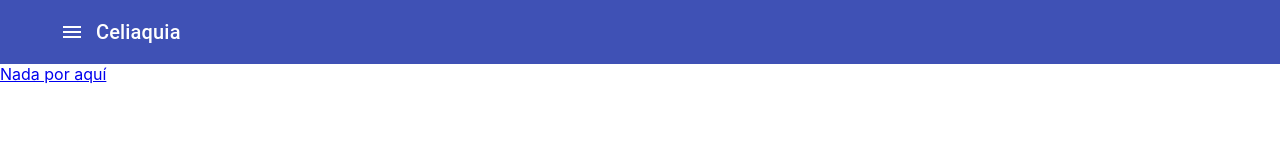
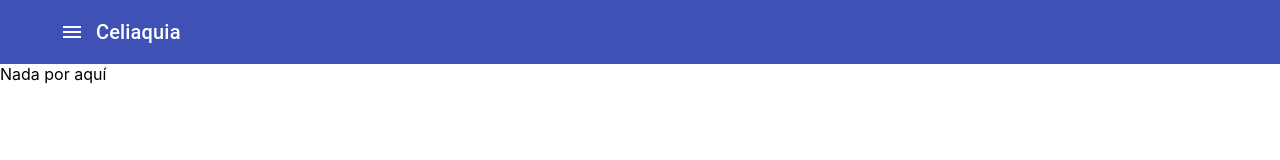
Before and after one commit to PDTS-Celiaquia/React-WebApp, a React (Create React App) app: page / in a window 1280 px wide. Shown: the top 160 px of the page. Built offline with nearby package versions, Linux system fonts and the light colour scheme; sample sign-in values are in the browser's storage.

Commit message:
remove anchor

```diff
--- a/src/components/HomePage.js
+++ b/src/components/HomePage.js
@@ -3,7 +3,7 @@ import React from 'react'
 export default function HomePage() {
     return (
         <div>
-             <a href="https://www.youtube.com/watch?v=dQw4w9WgXcQ">Nada por aquí</a>
+             Nada por aquí
         </div>
     )
 }
```
